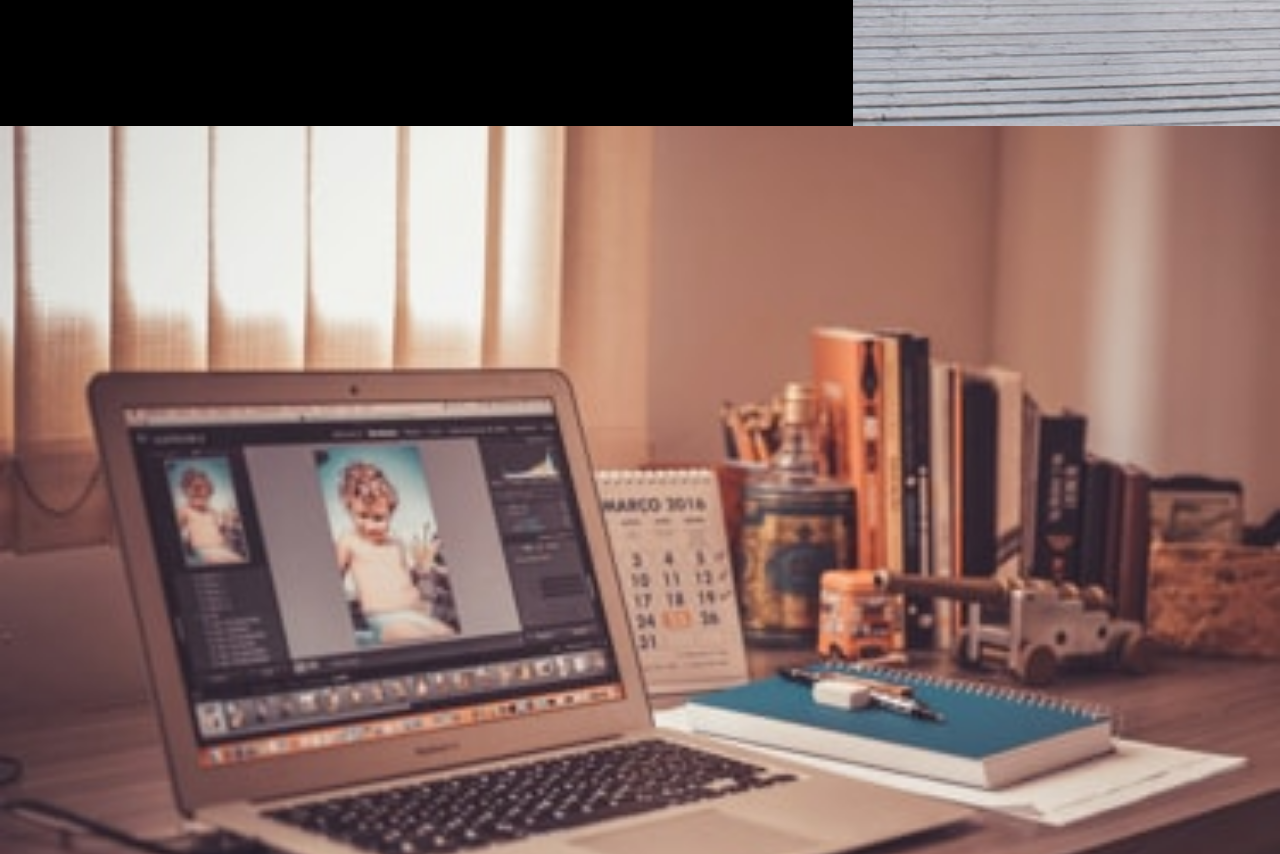
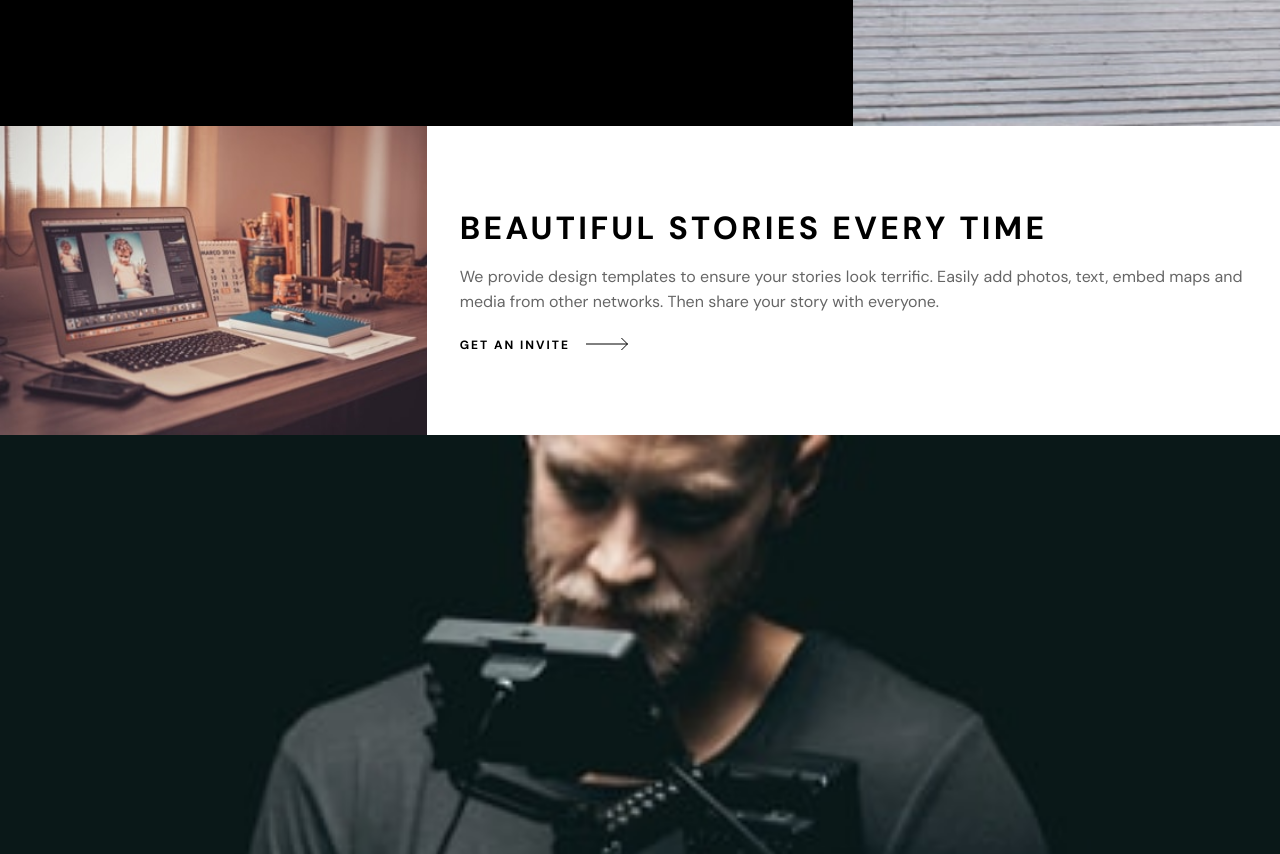
Before and after one commit to alexJSanchez/PhotoSnap, a React (Create React App) app in the folder photosnap/: page / in a window 1280 px wide. Shown: the part 960-1814 px from the top of the page. Built offline with nearby package versions, Linux system fonts and the light colour scheme; the HTML template or start-up script is replaced by a standard one.

Commit message:
adjust grid

```diff
--- a/photosnap/src/pages/Home.js
+++ b/photosnap/src/pages/Home.js
@@ -58,11 +58,11 @@ export default function Home() {
 						</div>
 					</div>
 					{/*card two*/}
-					<div className="bg-white">
-						<div>
+					<div className="bg-white tablet:grid tablet:grid-cols-3">
+						<div className="tablet:col-start-1">
 							<img className="w-full" src={beautiful_stories} />
 						</div>
-						<div className="text-black bg-white pt-[4.5rem] pr-[1.5rem] pb-[4.5rem] pl-[2.063rem]">
+						<div className="tablet:flex tablet:flex-col tablet:justify-center tablet:col-start-2 tablet:row-start-1 tablet:col-end-4 text-black bg-white pt-[4.5rem] pr-[1.5rem] pb-[4.5rem] pl-[2.063rem]">
 							<h2 className="pr-[3.5rem] text-[32px] font-bold leading-[40px] tracking-[3.333px] uppercase">
 								BEAUTIFUL STORIES EVERY TIME
 							</h2>
```
